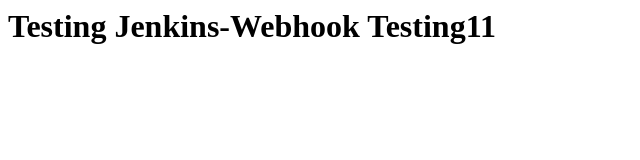
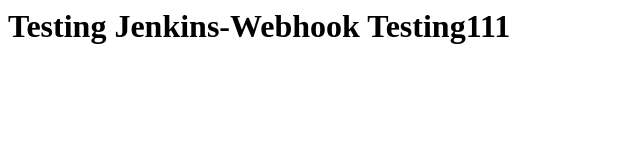
Before and after one commit to onlineTrainingguy/jenkinscicd, a plain HTML site: page index.html in a window 1280 px wide. Shown: the full height of the page, 0-640 px from the left. Drawn offline with Linux system fonts and the light colour scheme.

Commit message:
changing again

```diff
--- a/index.html
+++ b/index.html
@@ -1 +1 @@
-<h1>Testing Jenkins-Webhook Testing11</h1>
+<h1>Testing Jenkins-Webhook Testing111</h1>
```
